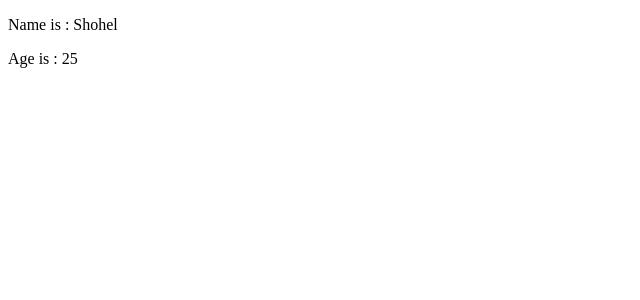
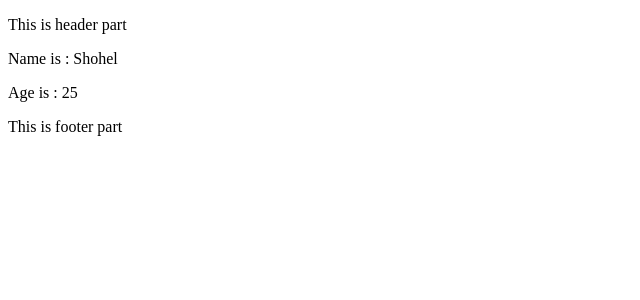
Before and after one commit to gsshohel1314/vue2project, a Vue app in the folder main_project/: page / in a window 1280 px wide. Shown: the top 300 px of the page, without its empty margins (0-640 px from the left). Built offline with nearby package versions, Linux system fonts and the light colour scheme.

Commit message:
create component and locally import

```diff
--- a/main_project/src/App.vue
+++ b/main_project/src/App.vue
@@ -1,17 +1,27 @@
 <template>
   <div>
+    <appHeader/>
     <p> Name is : {{ name }} </p>
     <p> Age is : {{ age }} </p>
+    <appFooter/>
   </div>
 </template>
 
 <script>
+import appHeader from './Components/HeaderFooter/Header';
+import appFooter from './Components/HeaderFooter/Footer';
+
 export default {
-  data(){
-    return{
+  data() {
+    return {
       name: "Shohel",
       age: 25,
     }
+  },
+
+  components: {
+    appHeader,
+    appFooter,
   }
 }
 </script>
--- /dev/null
+++ b/main_project/src/Components/HeaderFooter/Footer.vue
@@ -0,0 +1,13 @@
+<template>
+    <P>This is footer part</P>
+</template>
+
+<script>
+export default {
+
+}
+</script>
+
+<style>
+
+</style>
--- /dev/null
+++ b/main_project/src/Components/HeaderFooter/Header.vue
@@ -0,0 +1,13 @@
+<template>
+    <P>This is header part</P>
+</template>
+
+<script>
+export default {
+
+}
+</script>
+
+<style>
+
+</style>
```
